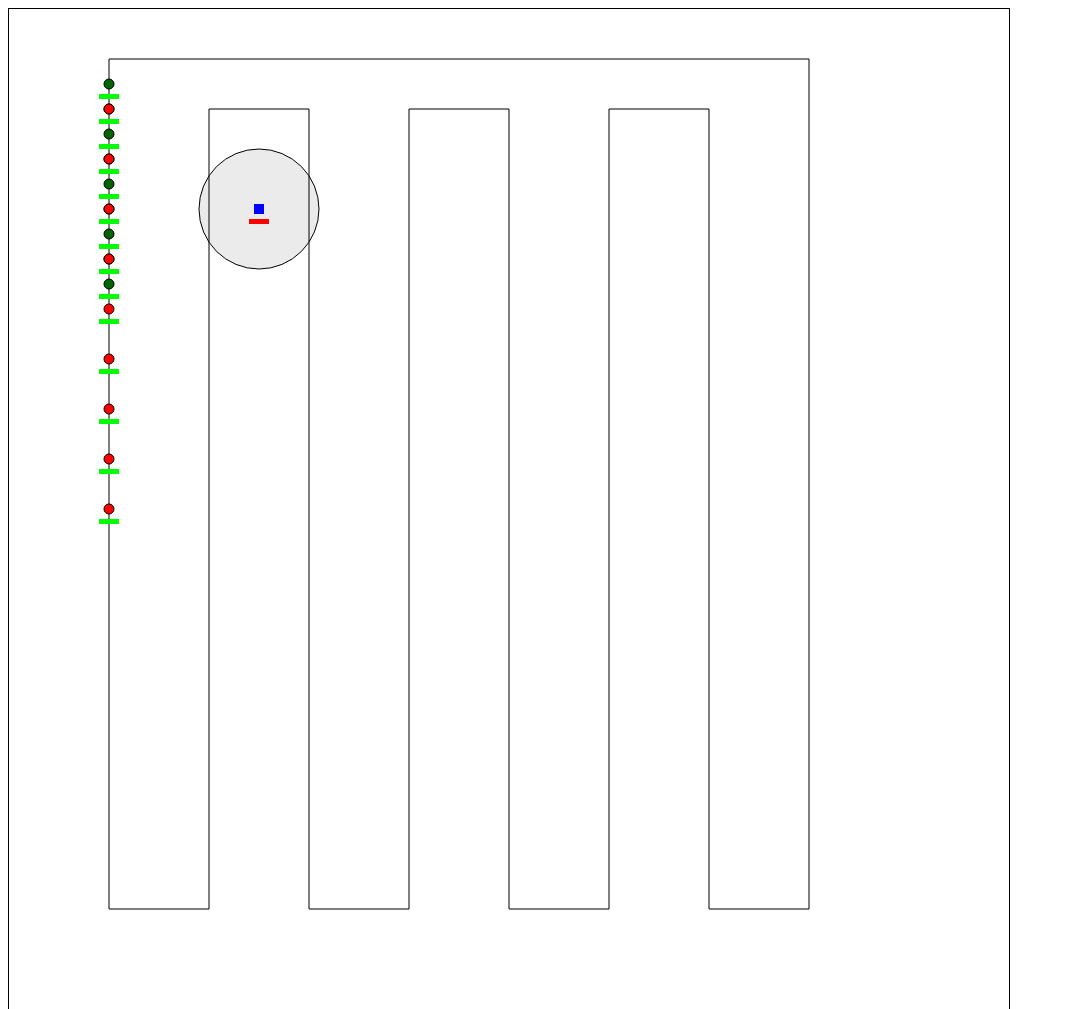
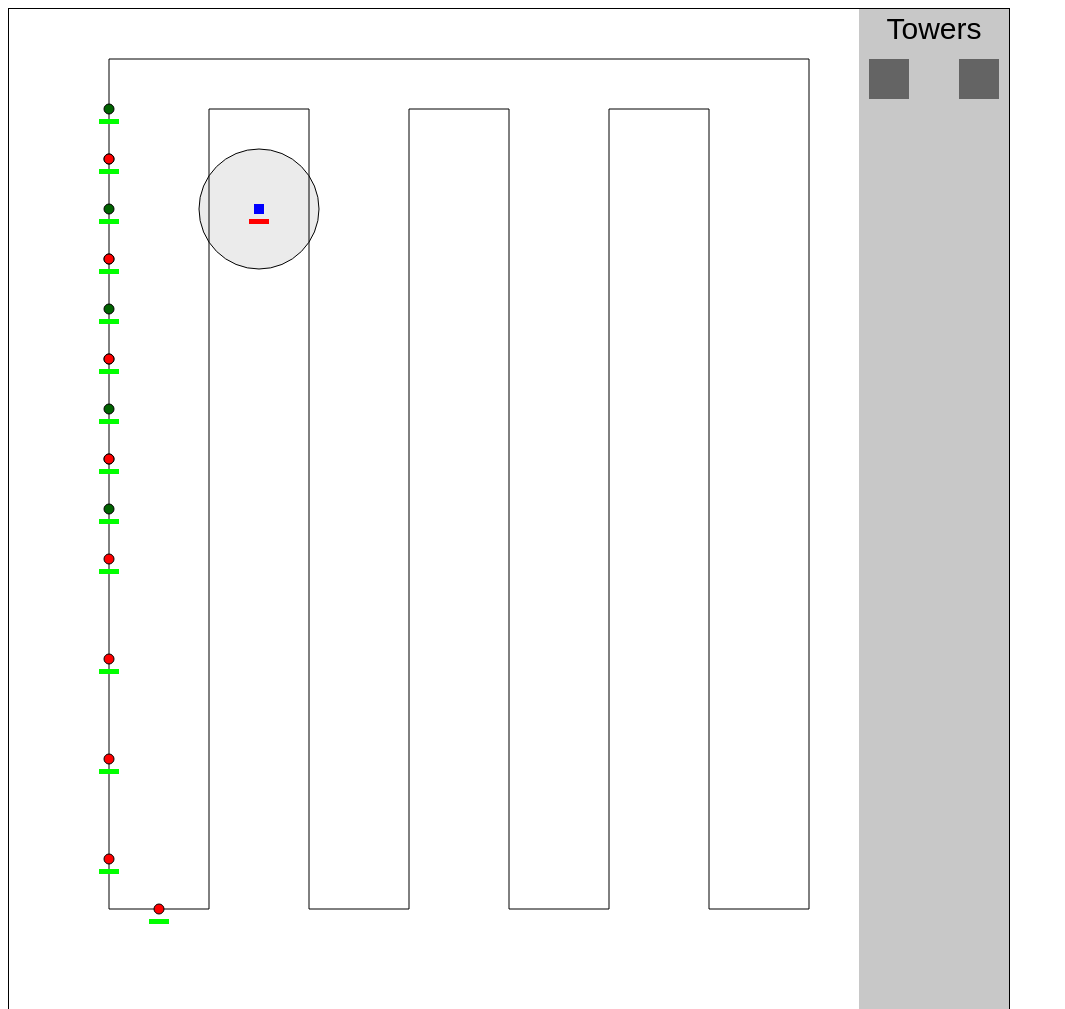
Before and after one commit to piman51277/TowerDefense, a plain HTML site: page src/index.html in a window 1280 px wide. Shown: the top 1009 px of the page, without its empty margins (0-1065 px from the left). Drawn offline with Linux system fonts and the light colour scheme.

Commit message:
add tower switching via button

```diff
--- a/src/index.html
+++ b/src/index.html
@@ -1,5 +1,6 @@
 <script src="util/jquery.js"></script>
 <script src="util/canvalib.js"></script>
+<script src="util/button.js"></script>
 
 <script src="classes/path.js"></script>
 <script src="classes/enemy.js"></script>
--- a/src/index.js
+++ b/src/index.js
@@ -1,4 +1,5 @@
 let canva;
+let canvasObj;
 
 const gamePath = new Path([
     [100, 50],
@@ -25,6 +26,8 @@ let towers = [
     new towerTypes.basic(250, 200)
 ];
 
+let selectedTower = 'basic'
+
 function processTick() {
     //towers attack
     for (let tower in towers) {
@@ -41,9 +44,11 @@ function processTick() {
     }
 }
 
-function display() {
+//dynamic componets of display
+function refreshDisplay() {
     //set background
-    canva.background(255, 255, 255)
+    canva.fill(255, 255, 255)
+    canva.rect(0, 0, 850, 1000)
 
     //draw path
     for (let i = 1, j = 0; i < gamePath.pointArray.length; j = i++) {
@@ -61,20 +66,49 @@ function display() {
     for (let enemy in enemies) {
         enemies[enemy].display()
     }
+
+}
+
+//non-dynamic componets
+function display() {
+
+    //draw sidebar
+    canva.fill(200, 200, 200)
+    canva.rect(850, 0, 150, 1000)
+    canva.fill(0, 0, 0)
+    canva.setFont('30px Arial')
+    canva.textAlign('center')
+    canva.text("Towers", 925, 30)
+
+    //buttons
+    const towerButtons = {
+        basic: new button(860, 50, 40, 40),
+        machinegun: new button(950, 50, 40, 40)
+    }
+    canva.fill(100, 100, 100)
+    for (let name in towerButtons) {
+        const towerButton = towerButtons[name];
+        canva.rect(towerButton.x, towerButton.y, towerButton.width, towerButton.height)
+        towerButton.onClick = () => {
+            selectedTower = name;
+        }
+    }
 }
 
 $(document).ready(() => {
-    const canvasObj = document.getElementById("main")
+    canvasObj = document.getElementById("main")
     canva = new canvas(canvasObj)
 
     canvasObj.width = 1000;
     canvasObj.height = 1000;
 
+    display();
+
     setInterval(() => {
         processTick();
-    }, 20)
+    }, 10)
     setInterval(() => {
-        display();
+        refreshDisplay();
     }, 20)
 
     setInterval(() => {
@@ -83,6 +117,8 @@ $(document).ready(() => {
     }, 500)
 
     canva.mouseClicked(() => {
-        towers.push(new towerTypes.machinegun(canva.mouseX, canva.mouseY))
+        if (canva.mouseX < 850) {
+            towers.push(new towerTypes[selectedTower](canva.mouseX, canva.mouseY))
+        }
     })
 })
--- /dev/null
+++ b/src/util/button.js
@@ -0,0 +1,14 @@
+class button {
+    onClick = () => {}
+    constructor(x, y, width, height) {
+        this.x = x;
+        this.y = y;
+        this.width = width;
+        this.height = height;
+        canvasObj.addEventListener("click", event => {
+            if (event.clientX > x && event.clientY > y && event.clientY < (y + height) && event.clientY < (x + width)) {
+                this.onClick();
+            }
+        })
+    }
+}
--- a/src/util/canvalib.js
+++ b/src/util/canvalib.js
@@ -16,7 +16,6 @@ class canvas {
             this.mouseY = event.clientY;
             this.onMouseMove();
         })
-
     }
 
     //SHAPES
@@ -152,6 +151,14 @@ class canvas {
         ctx.fillText(text, x, y);
     }
 
+    setFont(font) {
+        ctx.font = font;
+    }
+
+    textAlign(align) {
+        ctx.textAlign = align
+    }
+
     //MOUSE
     mouseX = 0;
     mouseY = 0;
```
